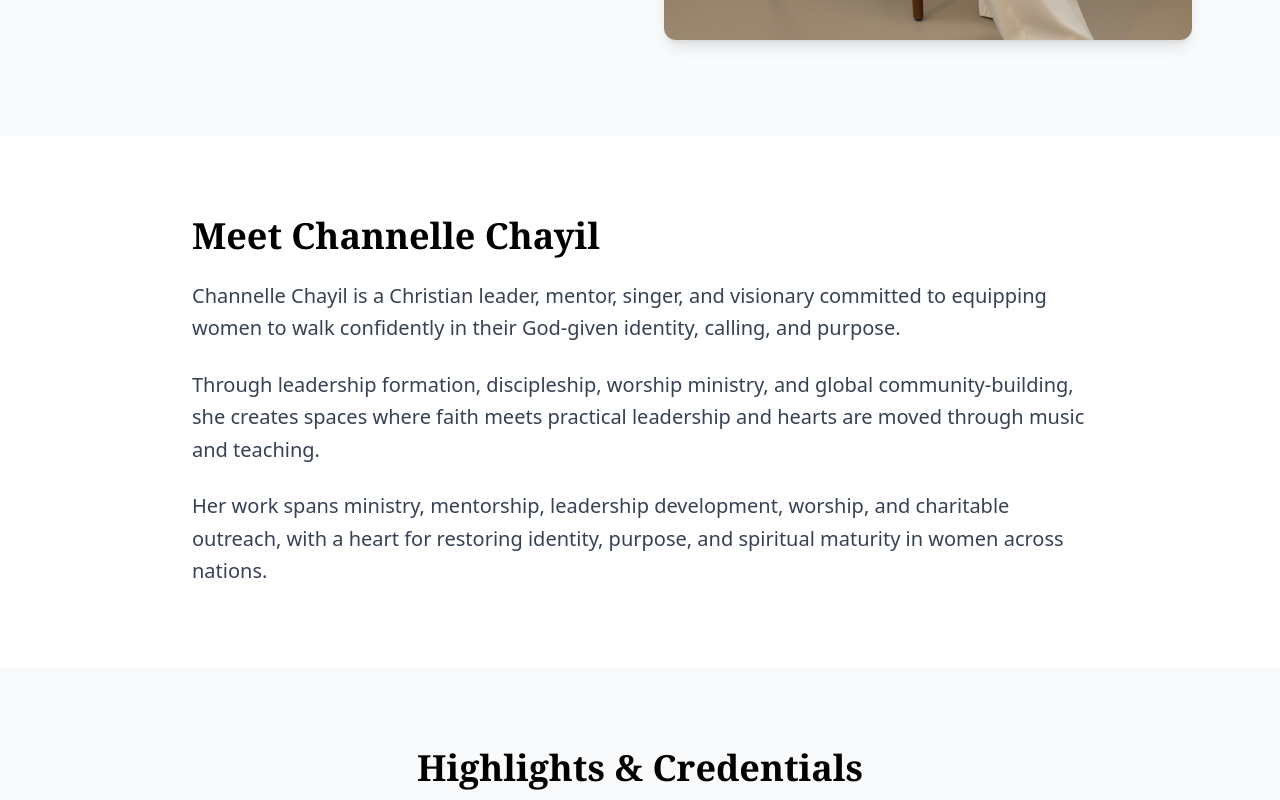
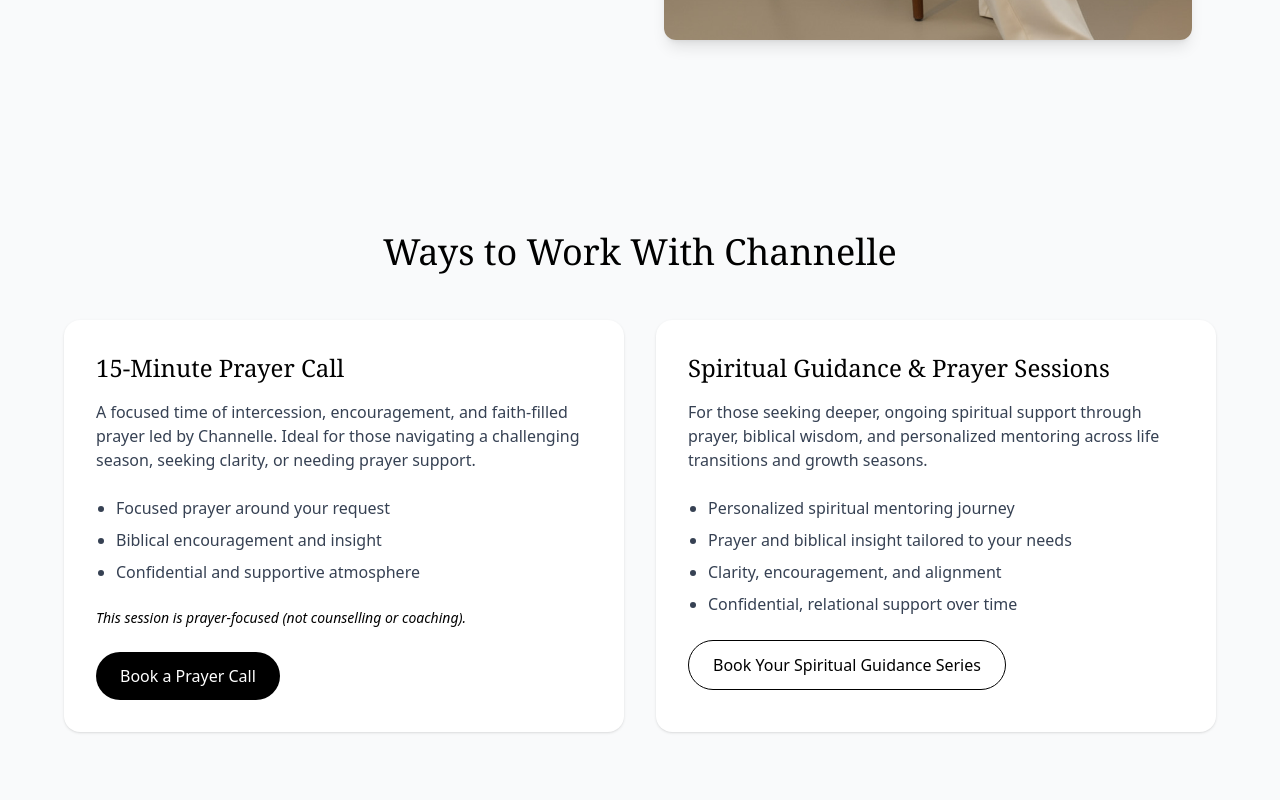
Before and after one commit to Gwills-X/Chanyil-portfolio, a React (Vite) app: page / in a window 1280 px wide. Shown: the part 820-1620 px from the top of the page. Built offline with nearby package versions, Linux system fonts and the light colour scheme.

Commit message:
added some new sections

```diff
--- a/src/components/Hero.jsx
+++ b/src/components/Hero.jsx
@@ -32,16 +32,26 @@ const Hero = () => {
 					{/* Buttons */}
 					<div className='flex flex-col sm:flex-row gap-4'>
 	<a
-							href='/invite'
+		href='https://calendly.com/channellechayil/30min'
+		target='_blank'
+		rel='noopener noreferrer'
 		className='px-8 py-4 bg-black text-white rounded-full hover:bg-transparent hover:text-black hover:border hover:border-black transition hover:-translate-y-2 duration-500'>
+		Book a Prayer Call
+	</a>
+
+	<a
+		href='/services'
+		className='px-8 py-4 border border-black rounded-full hover:bg-black hover:text-white transition hover:-translate-y-2 duration-500'>
 		Work With Channelle
 	</a>
+
 	<a
 		href='/chayil-daughters'
-							className='px-8 py-4 border border-black rounded-full hover:bg-black hover:text-white transition hover:-translate-y-2 duration-500'>
+		className='px-8 py-4 text-black underline underline-offset-4 hover:opacity-70 transition'>
 		Join the Community
 	</a>
 </div>
+
 				</motion.div>
 
 				{/* Right Side: Image */}
--- /dev/null
+++ b/src/components/MentorshipPreview.jsx
@@ -0,0 +1,42 @@
+import { motion } from "framer-motion";
+
+const MentorshipPreview = () => {
+	return (
+		<section className='bg-transparent my-4 mt-7 text-center rounded-2xl border border-black p-6 md:p-8 max-w-3xl mx-auto shadow-sm'>
+			<div className='max-w-4xl mx-auto text-center  '>
+				<motion.h2
+					initial={{ opacity: 0, y: 20 }}
+					whileInView={{ opacity: 1, y: 0 }}
+					viewport={{ once: true }}
+					className='text-3xl md:text-4xl font-serif mb-6'>
+					Ministry & Brand Mentorship
+				</motion.h2>
+
+				<motion.p
+					initial={{ opacity: 0, y: 20 }}
+					whileInView={{ opacity: 1, y: 0 }}
+					viewport={{ once: true }}
+					transition={{ delay: 0.1 }}
+					className='text-lg md:text-xl text-gray-700 mb-8'>
+					This mentorship programme is designed for individuals called to
+					leadership, ministry, or purpose-driven brands who need clarity,
+					structure, and direction. Channelle mentors leaders to steward
+					their calling with wisdom, integrity, and faith-centred excellence.
+				</motion.p>
+
+				<p className='italic mb-8'>
+					This is a mentorship programme — not a one-off session.
+				</p>
+
+				<a
+					href='https://tr.ee/hGklTxXd4V'
+							target='_blank'
+					className='inline-block px-10 py-4 bg-black text-white rounded-full hover:bg-transparent hover:text-black hover:border hover:border-black transition'>
+					Register for Mentorship
+				</a>
+			</div>
+		</section>
+	);
+};
+
+export default MentorshipPreview;
--- /dev/null
+++ b/src/components/WaysToWork.jsx
@@ -0,0 +1,84 @@
+import { motion } from "framer-motion";
+
+const WaysToWork = () => {
+	return (
+		<section className='py-24 px-6 bg-gray-50'>
+			<div className='max-w-6xl mx-auto'>
+				<h2 className='text-3xl md:text-4xl font-serif text-center mb-12'>
+					Ways to Work With Channelle
+				</h2>
+
+				<div className='grid md:grid-cols-2 gap-8'>
+					{/* PRAYER CALL */}
+					<motion.div
+						initial={{ opacity: 0, y: 30 }}
+						whileInView={{ opacity: 1, y: 0 }}
+						viewport={{ once: true }}
+						className='bg-white rounded-2xl p-8 shadow-sm hover:shadow-lg transition'>
+						<h3 className='text-2xl font-serif mb-4'>
+							15-Minute Prayer Call
+						</h3>
+
+						<p className='text-gray-700 mb-6'>
+							A focused time of intercession, encouragement, and faith-filled
+							prayer led by Channelle. Ideal for those navigating a challenging
+							season, seeking clarity, or needing prayer support.
+						</p>
+
+						<ul className='list-disc pl-5 space-y-2 text-gray-700 mb-6'>
+							<li>Focused prayer around your request</li>
+							<li>Biblical encouragement and insight</li>
+							<li>Confidential and supportive atmosphere</li>
+						</ul>
+
+						<p className='text-sm italic mb-6'>
+							This session is prayer-focused (not counselling or coaching).
+						</p>
+
+						<a
+							href='https://calendly.com/channellechayil/30min'
+							target='_blank'
+							rel='noopener noreferrer'
+							className='inline-block px-6 py-3 bg-black text-white rounded-full hover:bg-transparent hover:text-black hover:border hover:border-black transition'>
+							Book a Prayer Call
+						</a>
+					</motion.div>
+
+					{/* SPIRITUAL GUIDANCE */}
+					<motion.div
+						initial={{ opacity: 0, y: 30 }}
+						whileInView={{ opacity: 1, y: 0 }}
+						viewport={{ once: true }}
+						transition={{ delay: 0.1 }}
+						className='bg-white rounded-2xl p-8 shadow-sm hover:shadow-lg transition'>
+						<h3 className='text-2xl font-serif mb-4'>
+							Spiritual Guidance & Prayer Sessions
+						</h3>
+
+						<p className='text-gray-700 mb-6'>
+							For those seeking deeper, ongoing spiritual support through
+							prayer, biblical wisdom, and personalized mentoring across life
+							transitions and growth seasons.
+						</p>
+
+						<ul className='list-disc pl-5 space-y-2 text-gray-700 mb-6'>
+							<li>Personalized spiritual mentoring journey</li>
+							<li>Prayer and biblical insight tailored to your needs</li>
+							<li>Clarity, encouragement, and alignment</li>
+							<li>Confidential, relational support over time</li>
+						</ul>
+
+						<a
+							href='https://calendly.com/channellechayil/30min'
+							target='_blank'
+							className='inline-block px-6 py-3 border border-black rounded-full hover:bg-black hover:text-white transition'>
+							Book Your Spiritual Guidance Series
+						</a>
+					</motion.div>
+				</div>
+			</div>
+		</section>
+	);
+};
+
+export default WaysToWork;
--- a/src/pages/Home.jsx
+++ b/src/pages/Home.jsx
@@ -2,11 +2,13 @@ import Hero from "../components/Hero";
 import Intro from "../components/Intro";
 import Highlights from "../components/Highlights";
 import HomeCTA from "../components/HomeCTA";
+import WaysToWork from "../components/WaysToWork";
 
 const Home = () => {
 	return (
 		<div>
 			<Hero />
+<WaysToWork/>
 			<Intro />
 			<Highlights />
 			<HomeCTA />
--- a/src/pages/LeadershipMentorship.jsx
+++ b/src/pages/LeadershipMentorship.jsx
@@ -8,6 +8,7 @@ import {
 	FaHandsHelping,
 } from "react-icons/fa";
 import profilePic from "../images/profilePic.png";
+import MentorshipPreview from "../components/MentorshipPreview";
 
 // Define mentorship pathways for the section
 const pathways = [
@@ -266,8 +267,9 @@ const LeadershipMentorship = () => {
 						))}
 					</div>
 
-					{/* ono on mentorship */}
-					<section className='bg-transparent my-4 mt-7 text-center rounded-2xl border border-black p-6 md:p-8 max-w-3xl mx-auto shadow-sm'>
+					<div className="flex gap-5">
+{/* ono on mentorship */}
+					<section className='bg-transparent my-4 mt-7 text-center rounded-2xl border border-black w-1/2 p-6 md:p-8 max-w-3xl mx-auto shadow-sm'>
 						<h3 className='text-2xl md:text-3xl font-semibold text-neutral-900 mb-4'>
 							Chayil Daughter Mentorship
 						</h3>
@@ -291,6 +293,9 @@ const LeadershipMentorship = () => {
 							Register for One-on-One Mentorship
 						</a>
 					</section>
+
+<MentorshipPreview/>
+</div>
 				</div>
 			</section>
 
@@ -318,6 +323,8 @@ const LeadershipMentorship = () => {
 					</Link>
 				</div>
 			</section>
+
+
 
 			{/* ================= APPLICATION FORM ================= */}
 			<section id='application' className='py-24 px-6 bg-green-50'>
```
Also changed, not shown: src/images/IMG-20260204-WA0025.jpg (added). Lines whose indentation alone changed are shown as unchanged.
